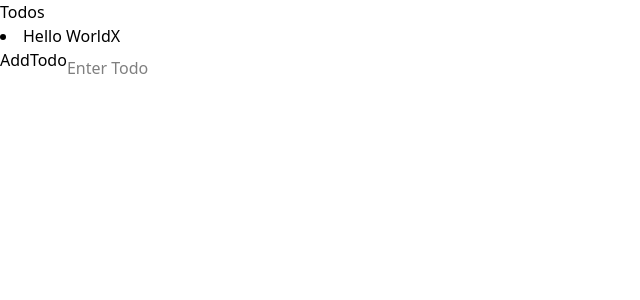
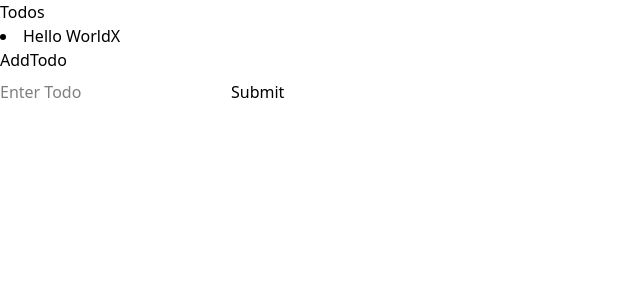
Before and after one commit to anandspaces/todo-django, a React (Vite) app in the folder frontend/: page / in a window 1280 px wide. Shown: the top 300 px of the page, without its empty margins (0-640 px from the left). Built offline with nearby package versions, Linux system fonts and the light colour scheme.

Commit message:
added button

```diff
--- a/frontend/src/components/AddTodo.tsx
+++ b/frontend/src/components/AddTodo.tsx
@@ -16,8 +16,8 @@ function AddTodo() {
 
   return (
     <>
+    <div>AddTodo</div>
     <form onSubmit={addTodoHandler} className="flex">
-    <div>AddTodo</div>
     <input
      type="text"
      className="mt-2"
@@ -25,6 +25,7 @@ function AddTodo() {
      value={input}
      onChange={(e)=>setInput(e.target.value)}
     />
+    <button type='submit' className="mt-2">Submit</button>
     </form>
 
     </>
```
